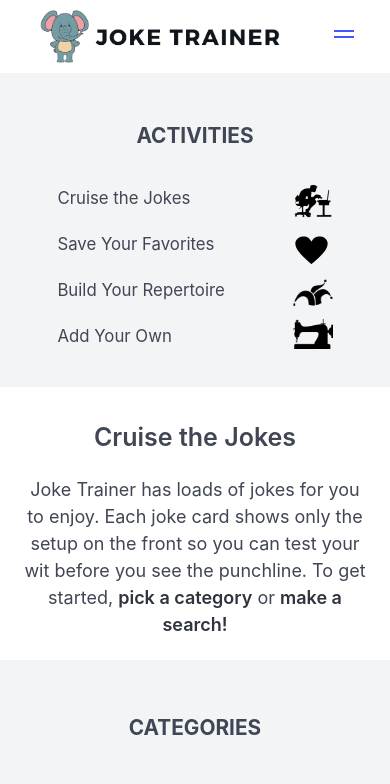
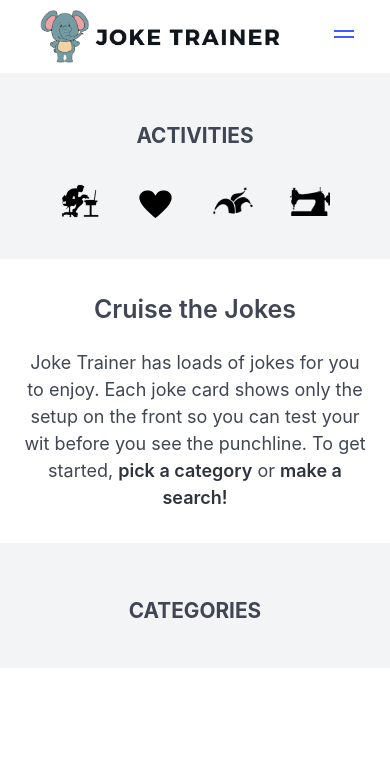
Before and after one commit to robbyhecht/joke-trainer, a Django app: page /about/cruise in a window 390 px wide. Shown: the top 784 px of the page. Run offline with Django 3.2, Linux system fonts and the light colour scheme; data that the repository does not hold is empty; parts of the project's set-up code (start-up, migrations or seed data) failed here and were passed over; some libraries are stand-ins or nearby versions.

Commit message:
instruction bar now icons-only on mobile

```diff
--- a/jt/static/jt/index.css
+++ b/jt/static/jt/index.css
@@ -95,8 +95,10 @@
 @media only screen and (max-width: 800px) {
 
   .left-col-text {
-    margin-top: 5px;
-    margin-bottom: 5px;
+    /* margin-top: 5px; */
+    /* margin-bottom: 5px; */
+    margin: 0;
+    font-size: 0;
   }
   .left-column-header {
     margin-top: 20px;
@@ -119,12 +121,13 @@
     margin-top: 20px;
   }
   .index-left-contents {
-    margin-left: 10%;
-    margin-right: 10%;
+    display: flex;
+    justify-content: space-evenly;
+    align-items: center;
   }
   .index-left-activity-container {
-    display: flex;
-    justify-content: space-between;
+    /* display: flex;
+    justify-content: space-between; */
   }
   .explanation-container {
     margin-bottom: 20px;
@@ -181,6 +184,9 @@
     margin-top: 40px;
     margin-bottom: 20px;
   }
+  .about-cruise-text-container {
+    margin-bottom: 20px;
+  }
 }
 
 @media only screen and (max-width: 450px) {
@@ -202,9 +208,6 @@
   .center-header-container {
     margin-top: 20px;
     margin-bottom: 20px;
-  }
-  .about-text-container {
-    margin-bottom: 10px;
   }
 }
 
--- a/jt/templates/about_cruise.html
+++ b/jt/templates/about_cruise.html
@@ -7,7 +7,7 @@
     <h1 class="has-text-centered has-text-weight-semibold about-header">Cruise the Jokes</h1>
   </div>
   <div class="about-text-container">
-    <h2 class="has-text-centered about-text">Joke Trainer has loads of jokes for you to enjoy. Each joke card shows only the setup on the front so you can test your wit before you see the punchline. To get started, <strong>pick a category</strong> or <strong>make a search!</strong></h2>
+    <h2 class="has-text-centered about-text about-cruise-text-container">Joke Trainer has loads of jokes for you to enjoy. Each joke card shows only the setup on the front so you can test your wit before you see the punchline. To get started, <strong>pick a category</strong> or <strong>make a search!</strong></h2>
   </div>
 </div>
 
```
